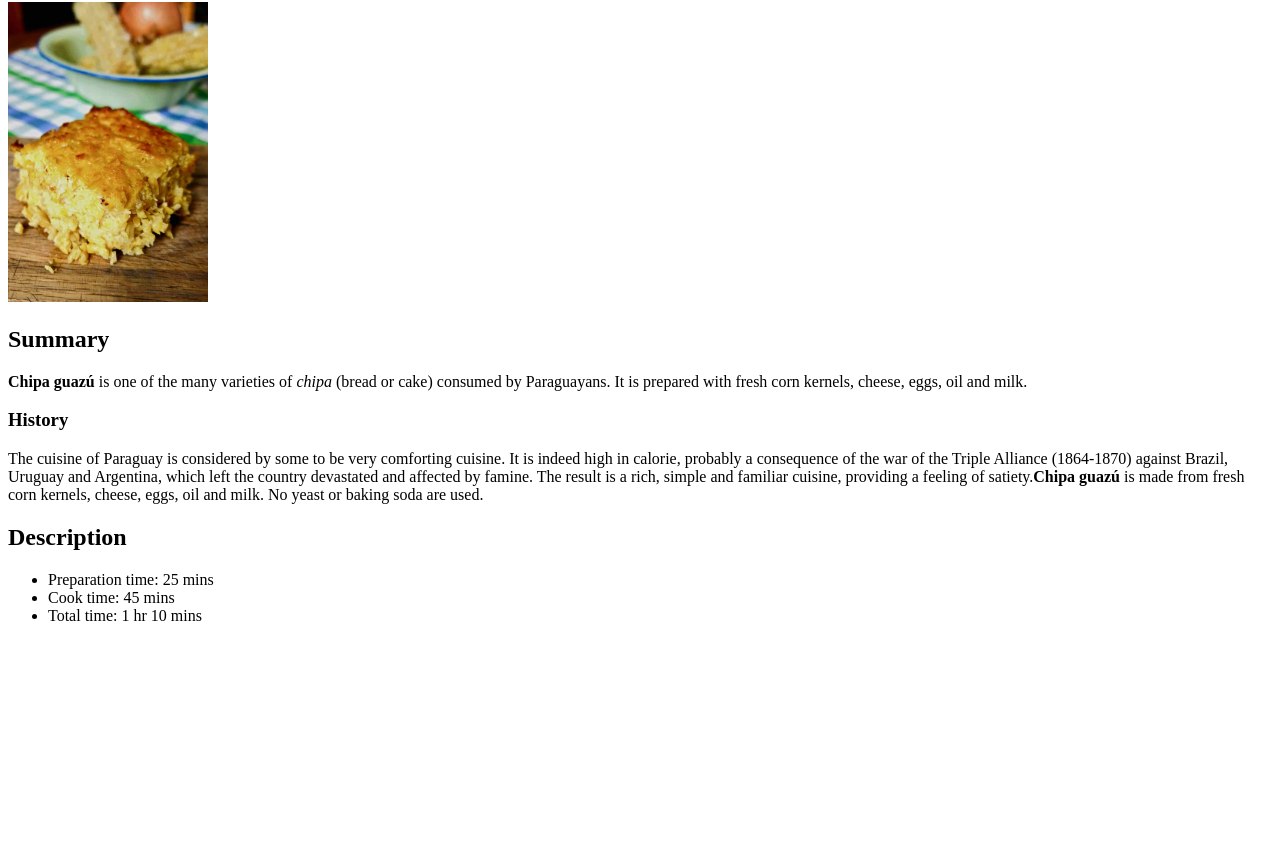
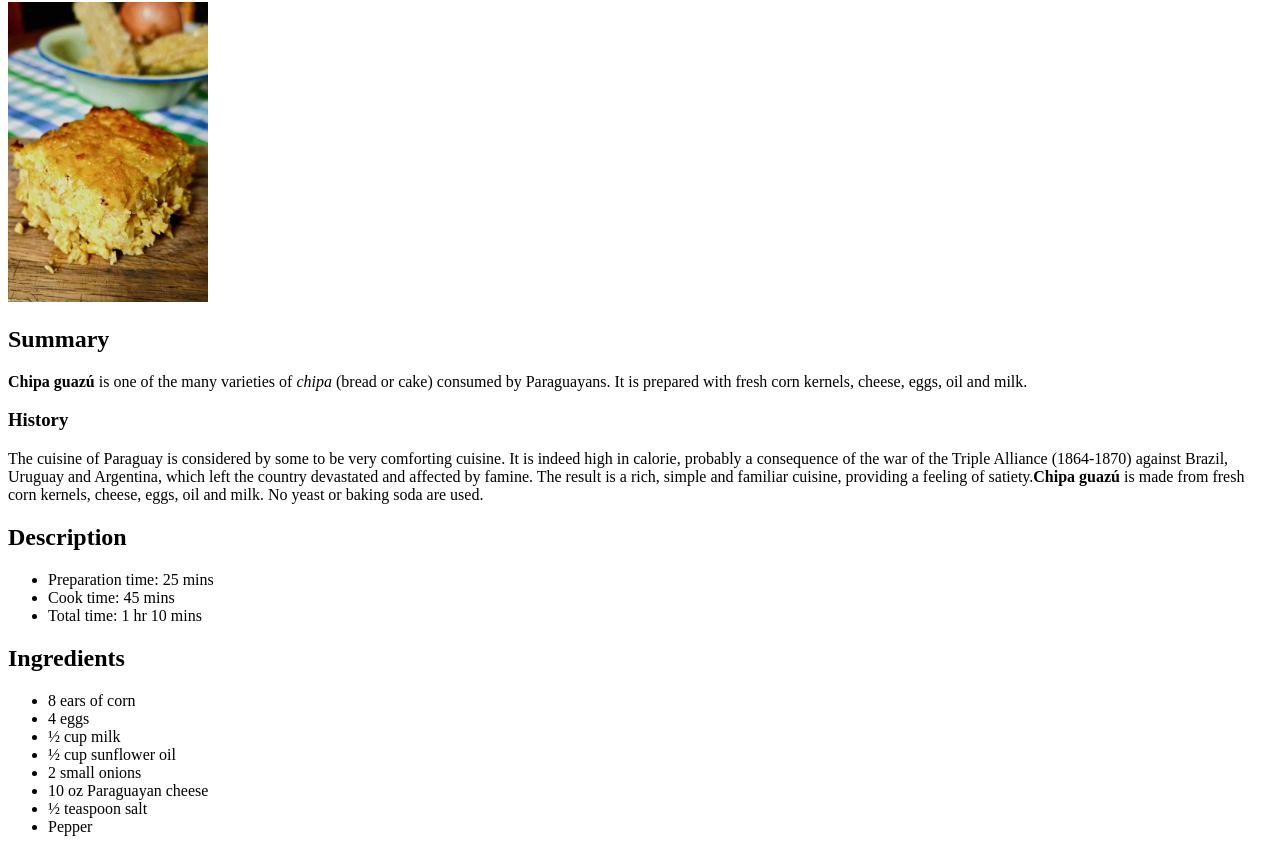
Before and after one commit to cardozoaldama/odin-recipes, a plain HTML site: page recipes/chipaguazu.html in a window 1280 px wide. Shown: the part 78-930 px from the top of the page. Before the commit the page ends 800 px from the top, so only its background shows below. Drawn offline with Linux system fonts and the light colour scheme.

Commit message:
Add 8 ingredients for preparing Chipa Guazu

```diff
--- a/recipes/chipaguazu.html
+++ b/recipes/chipaguazu.html
@@ -18,5 +18,16 @@
         <li>Cook time: 45 mins</li>
         <li>Total time: 1 hr 10 mins</li>
     </ul>
+    <h2>Ingredients</h2>
+    <ul>
+        <li>8 ears of corn</li>
+        <li>4 eggs</li>
+        <li>½ cup milk</li>
+        <li>½ cup sunflower oil</li>
+        <li>2 small onions</li>
+        <li>10 oz Paraguayan cheese</li>
+        <li>½ teaspoon salt</li>
+        <li>Pepper</li>
+    </ul>
 </body>
 </html>
```
